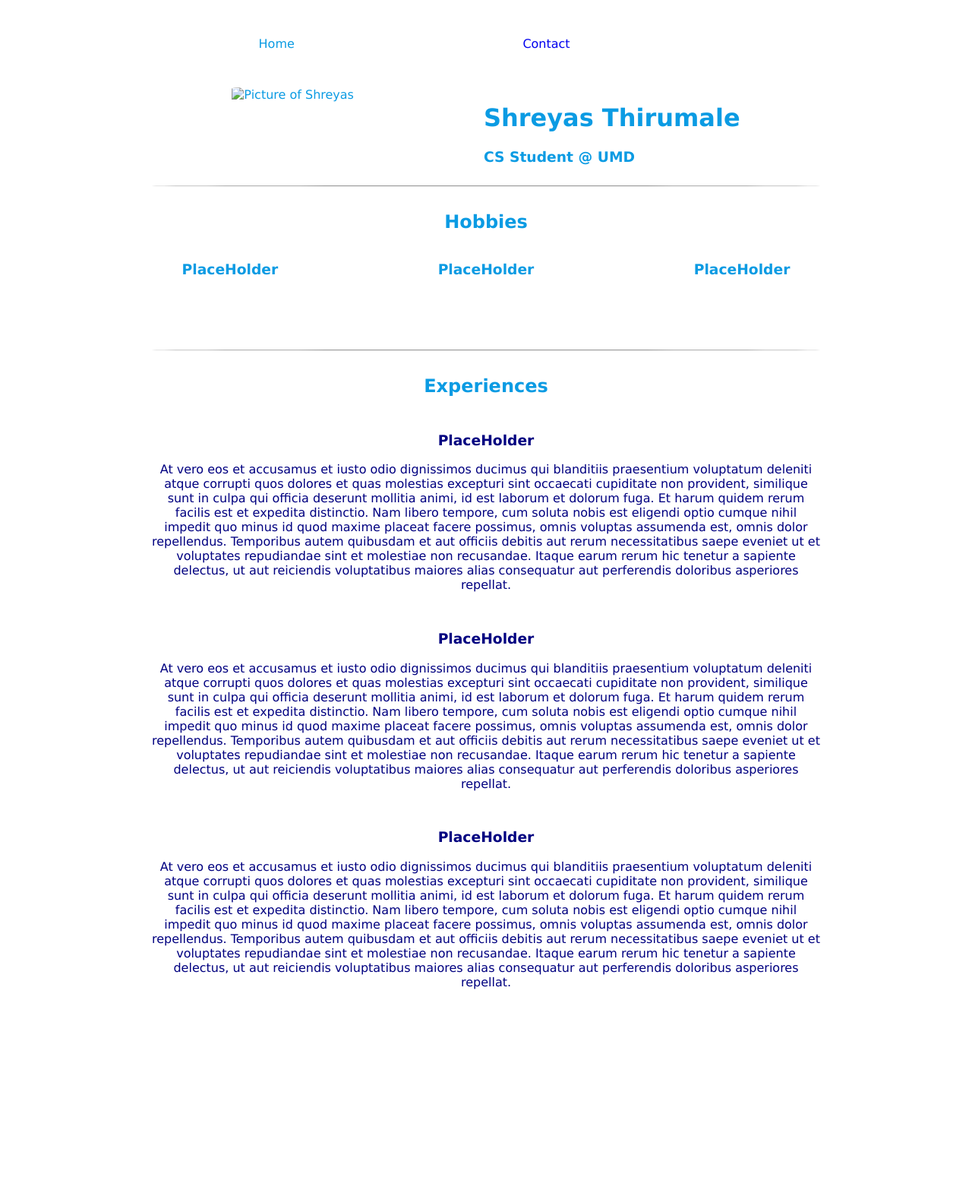
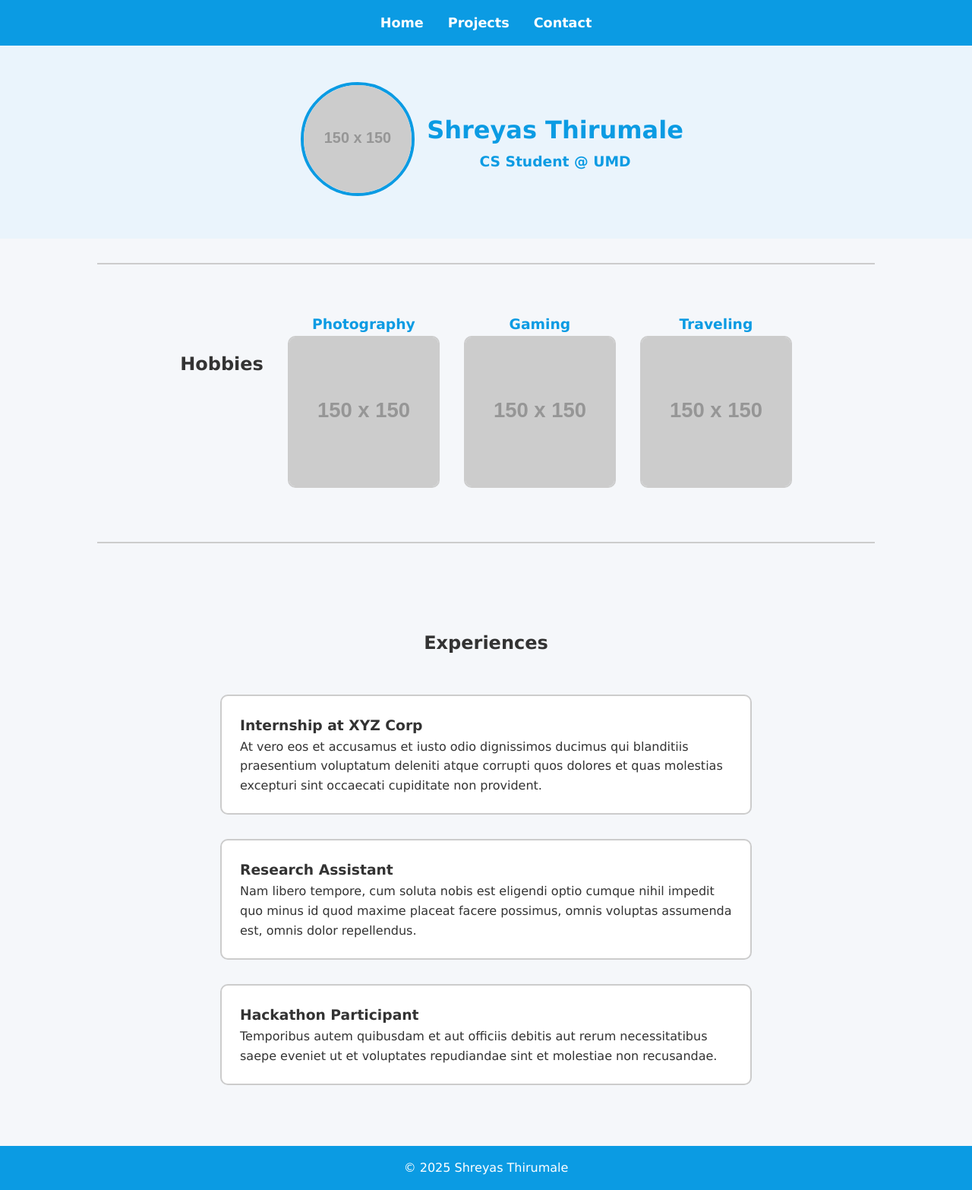
Before and after one commit to shreyas-thirumale/personal-website, a plain HTML site: page index.html in a window 1280 px wide. Shown: the whole page at 76% size. Before the commit the page ends 1334 px from the top, so only its background shows below. Drawn offline with Linux system fonts and the light colour scheme; placeholder pictures from the web are drawn by us.

Commit message:
updated new html files

```diff
--- a/index.html
+++ b/index.html
@@ -1,105 +1,74 @@
 <!DOCTYPE html>
 <html lang="en">
 <head>
-    <meta charset="UTF-8">
-    <meta name="viewport" content="width=device-width, initial-scale=1.0">
-    <link rel="stylesheet" href="style.css"/>
+  <meta charset="UTF-8" />
+  <meta name="viewport" content="width=device-width, initial-scale=1.0" />
+  <link rel="stylesheet" href="style.css" />
   <title>Shreyas's Personal Website</title>
 </head>
 <body>
   <nav>
     <ul>
-            <li>Home</li>
-            <li><a href="mail.google.com">Contact</a></li>
+      <li><a href="index.html">Home</a></li>
+      <li><a href="projects.html">Projects</a></li>
+      <li><a href="mailto:shreyas@example.com">Contact</a></li>
     </ul>
   </nav>
+
   <div id="hero">
     <div>
-            <img src ="" alt="Picture of Shreyas" id="homepic">
+      <img src="https://via.placeholder.com/150" alt="Picture of Shreyas" id="homepic" />
     </div>
     <div>
       <h1>Shreyas Thirumale</h1>
       <h3>CS Student @ UMD</h3>
     </div>
   </div>
-    <hr>
-    <!-- Hobbies Section -->
+
+  <hr />
+
+  <section id="hobbies">
     <h2>Hobbies</h2>
-    <div id="hobbies">
     <div class="hobby">
-            <h3>PlaceHolder</h3>
-            <img src="" id="imaging">
+      <h3>Photography</h3>
+      <img src="https://via.placeholder.com/150" alt="Soccer" id="imaging" />
     </div>
     <div class="hobby">
-            <h3>PlaceHolder</h3>
-            <img src="">
+      <h3>Gaming</h3>
+      <img src="https://via.placeholder.com/150" alt="Saxophone" />
     </div>
     <div class="hobby">
-            <h3>PlaceHolder</h3>
-            <img src="">
+      <h3>Traveling</h3>
+      <img src="https://via.placeholder.com/150" alt="Gaming" />
     </div>
-    </div>
-    <hr>
-    <!-- Experiences -->
+  </section>
+
+  <hr />
+
+  <section id="experiences">
     <h2>Experiences</h2>
-     <div id="experiences">
     <div class="experience">
-            <h3>PlaceHolder</h3>
-            <p>At vero eos et accusamus et iusto odio dignissimos ducimus
-                qui blanditiis praesentium voluptatum deleniti atque corrupti
-                quos dolores et quas molestias excepturi sint occaecati
-                cupiditate non provident, similique sunt in culpa qui
-                officia deserunt mollitia animi, id est laborum et
-                dolorum fuga. Et harum quidem rerum facilis est et expedita
-                 distinctio. Nam libero tempore, cum soluta nobis est
-                 eligendi optio cumque nihil impedit quo minus id
-                 quod maxime placeat facere possimus, omnis voluptas
-                 assumenda est, omnis dolor repellendus. Temporibus
-                 autem quibusdam et aut officiis debitis aut rerum
-                 necessitatibus saepe eveniet ut et voluptates repudiandae
-                 sint et molestiae non recusandae. Itaque earum rerum
-                 hic tenetur a sapiente delectus, ut aut reiciendis
-                  voluptatibus maiores alias consequatur aut perferendis
-                   doloribus asperiores repellat.</p>
+      <h3>Internship at XYZ Corp</h3>
+      <p>
+        At vero eos et accusamus et iusto odio dignissimos ducimus qui blanditiis praesentium voluptatum deleniti atque corrupti quos dolores et quas molestias excepturi sint occaecati cupiditate non provident.
+      </p>
     </div>
     <div class="experience">
-            <h3>PlaceHolder</h3>
-            <p>At vero eos et accusamus et iusto odio dignissimos ducimus
-                qui blanditiis praesentium voluptatum deleniti atque corrupti
-                quos dolores et quas molestias excepturi sint occaecati
-                cupiditate non provident, similique sunt in culpa qui
-                officia deserunt mollitia animi, id est laborum et
-                dolorum fuga. Et harum quidem rerum facilis est et expedita
-                 distinctio. Nam libero tempore, cum soluta nobis est
-                 eligendi optio cumque nihil impedit quo minus id
-                 quod maxime placeat facere possimus, omnis voluptas
-                 assumenda est, omnis dolor repellendus. Temporibus
-                 autem quibusdam et aut officiis debitis aut rerum
-                 necessitatibus saepe eveniet ut et voluptates repudiandae
-                 sint et molestiae non recusandae. Itaque earum rerum
-                 hic tenetur a sapiente delectus, ut aut reiciendis
-                  voluptatibus maiores alias consequatur aut perferendis
-                   doloribus asperiores repellat.</p>
+      <h3>Research Assistant</h3>
+      <p>
+        Nam libero tempore, cum soluta nobis est eligendi optio cumque nihil impedit quo minus id quod maxime placeat facere possimus, omnis voluptas assumenda est, omnis dolor repellendus.
+      </p>
     </div>
     <div class="experience">
-            <h3>PlaceHolder</h3>
-            <p>At vero eos et accusamus et iusto odio dignissimos ducimus
-                qui blanditiis praesentium voluptatum deleniti atque corrupti
-                quos dolores et quas molestias excepturi sint occaecati
-                cupiditate non provident, similique sunt in culpa qui
-                officia deserunt mollitia animi, id est laborum et
-                dolorum fuga. Et harum quidem rerum facilis est et expedita
-                 distinctio. Nam libero tempore, cum soluta nobis est
-                 eligendi optio cumque nihil impedit quo minus id
-                 quod maxime placeat facere possimus, omnis voluptas
-                 assumenda est, omnis dolor repellendus. Temporibus
-                 autem quibusdam et aut officiis debitis aut rerum
-                 necessitatibus saepe eveniet ut et voluptates repudiandae
-                 sint et molestiae non recusandae. Itaque earum rerum
-                 hic tenetur a sapiente delectus, ut aut reiciendis
-                  voluptatibus maiores alias consequatur aut perferendis
-                   doloribus asperiores repellat.</p>
+      <h3>Hackathon Participant</h3>
+      <p>
+        Temporibus autem quibusdam et aut officiis debitis aut rerum necessitatibus saepe eveniet ut et voluptates repudiandae sint et molestiae non recusandae.
+      </p>
     </div>
-     </div>
+  </section>
+
+  <footer>
+    <p style="text-align:center;">&copy; 2025 Shreyas Thirumale</p>
+  </footer>
 </body>
 </html>
--- a/style.css
+++ b/style.css
@@ -1,86 +1,113 @@
-body {
-    font-family:'Lucida Sans', 'Lucida Sans Regular', 'Lucida Grande',
-    'Lucida Sans Unicode', Geneva, Verdana, sans-serif;
-    color: #0B9BE3;
+* {
+  box-sizing: border-box;
+  margin: 0;
+  padding: 0;
 }
 
-.experience {
-    color: navy;
-    padding: 0.5rem;
-    width: 70%;
-    text-align: center;
-    margin: auto;
-
+body {
+  font-family: 'Lucida Sans', 'Lucida Sans Regular', 'Lucida Grande',
+    'Lucida Sans Unicode', Geneva, Verdana, sans-serif;
+  background-color: #f5f7fa;
+  color: #0B9BE3;
+  line-height: 1.6;
 }
 
-#imaging {
-    padding: 1rem;
+nav {
+  background-color: #0B9BE3;
+  padding: 1rem 0;
+}
+
+nav ul {
+  list-style: none;
+  display: flex;
+  justify-content: center;
+  gap: 2rem;
+}
+
+nav ul li a {
+  color: white;
+  text-decoration: none;
+  font-weight: bold;
+  font-size: 1.1rem;
+}
+
+nav ul li a:hover {
+  color: #ffd700;
+}
+
+#hero {
+  display: flex;
+  justify-content: center;
+  align-items: center;
+  flex-wrap: wrap;
+  padding: 2rem;
+  background-color: #eaf4fc;
+  text-align: center;
+}
+
+#homepic {
+  width: 150px;
+  height: 150px;
+  border-radius: 50%;
+  object-fit: cover;
   margin: 1rem;
-    border: black;
-    border-style: black;
-    border-width: 4px;
-    border-radius: 20%;
+  border: 4px solid #0B9BE3;
+}
+
+h2 {
+  text-align: center;
+  margin: 3rem 0 1rem;
+  color: #333;
 }
 
 #hobbies {
   display: flex;
-    justify-content: space-around;
+  justify-content: center;
   flex-wrap: wrap;
-    text-align: center;
-    margin-top: 4rem 0 4rem 0;
-    width: 80%;
-    margin: auto;
-
+  gap: 2rem;
+  padding: 2rem;
 }
 
-nav ul{
-    list-style: none;
-    padding: 2rem;
-    display: flex;
-    justify-content: space-evenly;
-    flex-wrap: wrap;
+.hobby {
+  width: 200px;
   text-align: center;
-    text-align: left;
-    width: 80%;
 }
 
-nav ul li:hover {
-    color: #65499D;
-    cursor: pointer;
+.hobby img {
+  width: 100%;
+  border-radius: 10px;
+  border: 2px solid #ccc;
 }
 
-img {
-    border-width: 2px;
-    border-radius: 10%;
+#experiences {
+  display: flex;
+  flex-direction: column;
+  align-items: center;
+  padding: 2rem;
+  gap: 2rem;
 }
 
-#hero {
-    display: flex;
-    justify-content: space-evenly;
-    flex-wrap: wrap;
+.experience {
+  background-color: #fff;
+  border: 2px solid #ccc;
+  border-radius: 10px;
+  padding: 1.5rem;
   width: 80%;
-    margin: auto;
+  max-width: 700px;
+  color: #333;
 }
 
 hr {
-    width: 70%;
-    border-radius: 90%;
-
+  width: 80%;
+  margin: 2rem auto;
+  border: none;
+  border-top: 2px solid #ccc;
 }
 
-h2 {
+footer {
   text-align: center;
-    margin-top: 2rem;
+  padding: 1rem;
+  background-color: #0B9BE3;
+  color: white;
+  margin-top: 3rem;
 }
-
-#experiences {
-    margin: 0.1rem;
-}
-
-a {
-    text-decoration: none;
-}
-
-a:hover {
-    color: black;
-}
```
Also changed, not shown: contact.html (added, +29 -0 lines), projects.html (added, +44 -0 lines), about.html (added). Lines whose indentation alone changed are shown as unchanged.
